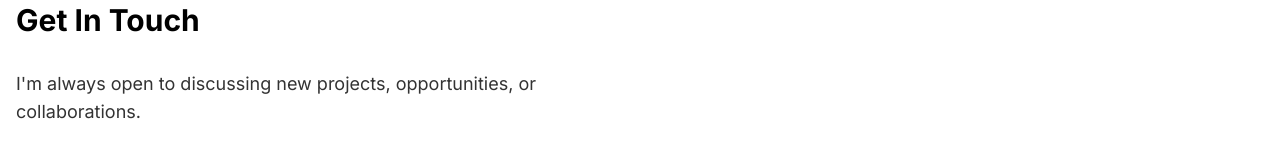
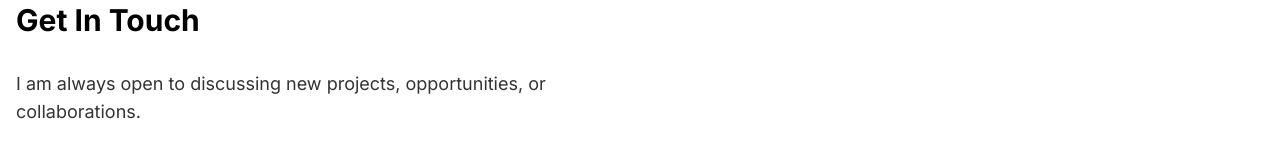
Before and after one commit to apcodes/my-website, a Next.js app: page / in a window 1280 px wide. Shown: the part 794-942 px from the top of the page. Built offline with nearby package versions, Linux system fonts and the light colour scheme.

Commit message:
edited contact Section to follow ESLint rules

```diff
--- a/app/page.tsx
+++ b/app/page.tsx
@@ -77,7 +77,7 @@ export default function Home() {
           <h2 className="text-3xl font-bold text-black mb-8">Get In Touch</h2>
           <div className="max-w-xl">
             <p className="text-lg text-gray-800 mb-6">
-            <p>I'm always open to discussing new projects, opportunities, or collaborations.</p>
+            <p>I am always open to discussing new projects, opportunities, or collaborations.</p>
 
             </p>
             <div className="flex flex-wrap gap-4">
```
